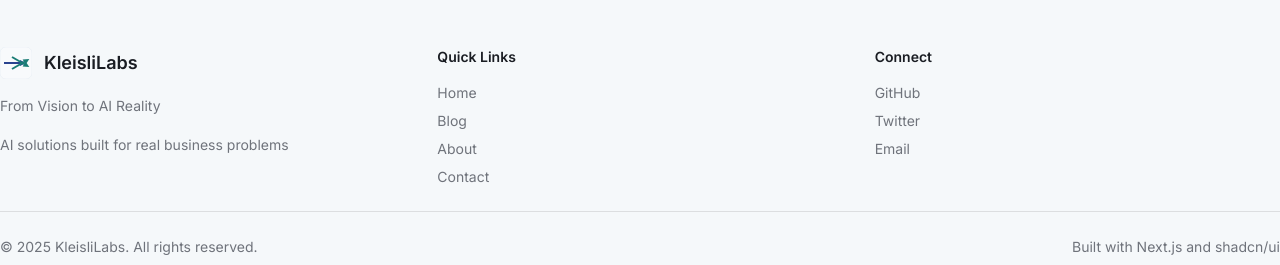
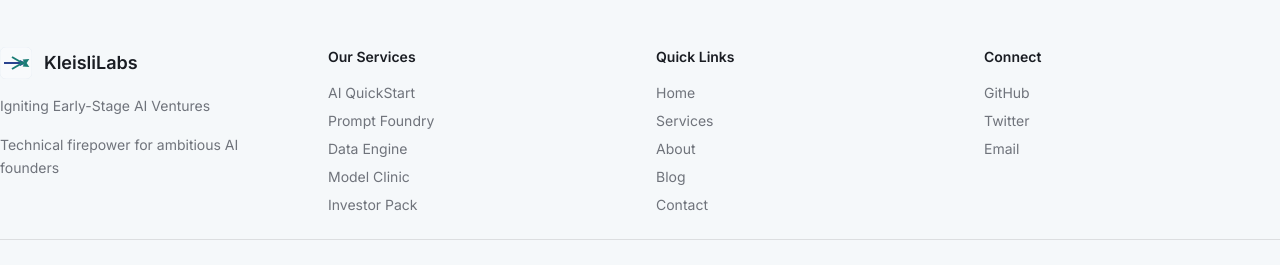
Before and after one commit to kleislilabs/kleislilabs, a Next.js app: page /about in a window 1280 px wide. Shown: the part 2015-2280 px from the top of the page. Built offline with nearby package versions, Linux system fonts and the light colour scheme; no server answers.

Commit message:
enhance :: add smooth scrolling and animation utilities, update footer layout and content, and refine button sizing

```diff
--- a/src/app/globals.css
+++ b/src/app/globals.css
@@ -117,6 +117,9 @@
   * {
     @apply border-border outline-ring/50;
   }
+  html {
+    scroll-behavior: smooth;
+  }
   body {
     @apply bg-background text-foreground;
   }
@@ -164,6 +167,38 @@
   .overflow-x-hidden {
     overflow-x: hidden;
   }
+
+  /* Animation utilities */
+  .animate-fade-up {
+    opacity: 0;
+    transform: translateY(20px);
+    animation: fadeUp 0.3s ease-out forwards;
+  }
+
+  .animate-fade-up-delay {
+    opacity: 0;
+    transform: translateY(20px);
+    animation: fadeUp 0.3s ease-out 0.1s forwards;
+  }
+
+  @keyframes fadeUp {
+    to {
+      opacity: 1;
+      transform: translateY(0);
+    }
+  }
+
+  /* Intersection observer animation */
+  .animate-on-scroll {
+    opacity: 0;
+    transform: translateY(20px);
+    transition: all 0.3s ease-out;
+  }
+
+  .animate-on-scroll.visible {
+    opacity: 1;
+    transform: translateY(0);
+  }
 }
 
 /* Ensure tables are mobile responsive */
--- a/src/app/page.tsx
+++ b/src/app/page.tsx
@@ -17,7 +17,7 @@ export default function Home() {
       <Container>
         {/* Hero Section */}
         <section className="py-12 sm:py-16 md:py-20 text-center">
-          <div className="max-w-4xl mx-auto space-y-6 sm:space-y-8">
+          <div className="max-w-4xl mx-auto space-y-6 sm:space-y-8 animate-fade-up">
             <div className="flex justify-center mb-4 sm:mb-6">
               <Logo variant="full" size="lg" showTagline={false} />
             </div>
--- a/src/components/layout/Footer.tsx
+++ b/src/components/layout/Footer.tsx
@@ -7,26 +7,79 @@ export function Footer() {
   return (
     <footer className="border-t bg-background">
       <div className="container py-6 sm:py-8 md:py-12">
-        <div className="grid grid-cols-1 sm:grid-cols-2 lg:grid-cols-3 gap-6 sm:gap-8">
+        <div className="grid grid-cols-1 sm:grid-cols-2 lg:grid-cols-4 gap-6 sm:gap-8">
           {/* Company Info */}
-          <div className="space-y-3 sm:space-y-4 sm:col-span-2 lg:col-span-1">
+          <div className="space-y-3 sm:space-y-4">
             <div className="flex items-center space-x-2 sm:space-x-3">
               <Logo variant="monogram" size="sm" />
               <h3 className="text-base sm:text-lg font-semibold">{blogConfig.title}</h3>
             </div>
             <p className="text-sm text-muted-foreground">
-              {blogConfig.tagline}
+              Igniting Early-Stage AI Ventures
             </p>
             <p className="text-sm text-muted-foreground">
-              AI solutions built for real business problems
+              Technical firepower for ambitious AI founders
             </p>
+          </div>
+
+          {/* Services */}
+          <div className="space-y-3 sm:space-y-4">
+            <h4 className="text-sm font-semibold">Our Services</h4>
+            <ul className="space-y-2 text-sm">
+              <li>
+                <Link
+                  href="/services"
+                  className="text-muted-foreground hover:text-foreground transition-colors"
+                >
+                  AI QuickStart
+                </Link>
+              </li>
+              <li>
+                <Link
+                  href="/services"
+                  className="text-muted-foreground hover:text-foreground transition-colors"
+                >
+                  Prompt Foundry
+                </Link>
+              </li>
+              <li>
+                <Link
+                  href="/services"
+                  className="text-muted-foreground hover:text-foreground transition-colors"
+                >
+                  Data Engine
+                </Link>
+              </li>
+              <li>
+                <Link
+                  href="/services"
+                  className="text-muted-foreground hover:text-foreground transition-colors"
+                >
+                  Model Clinic
+                </Link>
+              </li>
+              <li>
+                <Link
+                  href="/services"
+                  className="text-muted-foreground hover:text-foreground transition-colors"
+                >
+                  Investor Pack
+                </Link>
+              </li>
+            </ul>
           </div>
 
           {/* Quick Links */}
           <div className="space-y-3 sm:space-y-4">
             <h4 className="text-sm font-semibold">Quick Links</h4>
             <ul className="space-y-2 text-sm">
-              {blogConfig.navigation.map((item) => (
+              {[
+                { href: '/', label: 'Home' },
+                { href: '/services', label: 'Services' },
+                { href: '/about', label: 'About' },
+                { href: '/blog', label: 'Blog' },
+                { href: '/contact', label: 'Contact' },
+              ].map((item) => (
                 <li key={item.href}>
                   <Link
                     href={item.href}
--- a/src/components/ui/button.tsx
+++ b/src/components/ui/button.tsx
@@ -23,7 +23,7 @@ const buttonVariants = cva(
       },
       size: {
         default: "px-6 py-3",
-        sm: "px-4 py-2 min-h-[36px]",
+        sm: "px-4 py-2 min-h-[44px]",
         lg: "px-8 py-4 text-base",
         icon: "size-11 min-h-[44px]",
       },
--- /dev/null
+++ b/src/hooks/useScrollAnimation.ts
@@ -0,0 +1,36 @@
+"use client";
+
+import { useEffect, useRef } from "react";
+
+export function useScrollAnimation() {
+  const ref = useRef<HTMLElement>(null);
+
+  useEffect(() => {
+    const observer = new IntersectionObserver(
+      (entries) => {
+        entries.forEach((entry) => {
+          if (entry.isIntersecting) {
+            entry.target.classList.add("visible");
+          }
+        });
+      },
+      {
+        threshold: 0.1,
+        rootMargin: "0px 0px -50px 0px",
+      }
+    );
+
+    const currentRef = ref.current;
+    if (currentRef) {
+      observer.observe(currentRef);
+    }
+
+    return () => {
+      if (currentRef) {
+        observer.unobserve(currentRef);
+      }
+    };
+  }, []);
+
+  return ref;
+}
--- a/src/lib/config.ts
+++ b/src/lib/config.ts
@@ -4,10 +4,10 @@
 
 export const blogConfig = {
   title: 'KleisliLabs',
-  description: 'From Vision to AI Reality - AI solutions built for real business problems',
+  description: 'Igniting Early-Stage AI Ventures - Technical firepower for ambitious AI founders',
   author: 'KleisliLabs Team',
   siteUrl: process.env.NEXT_PUBLIC_SITE_URL || 'http://localhost:3000',
-  tagline: 'From Vision to AI Reality',
+  tagline: 'Igniting Early-Stage AI Ventures',
 
   // Pagination settings
   postsPerPage: 10,
```
